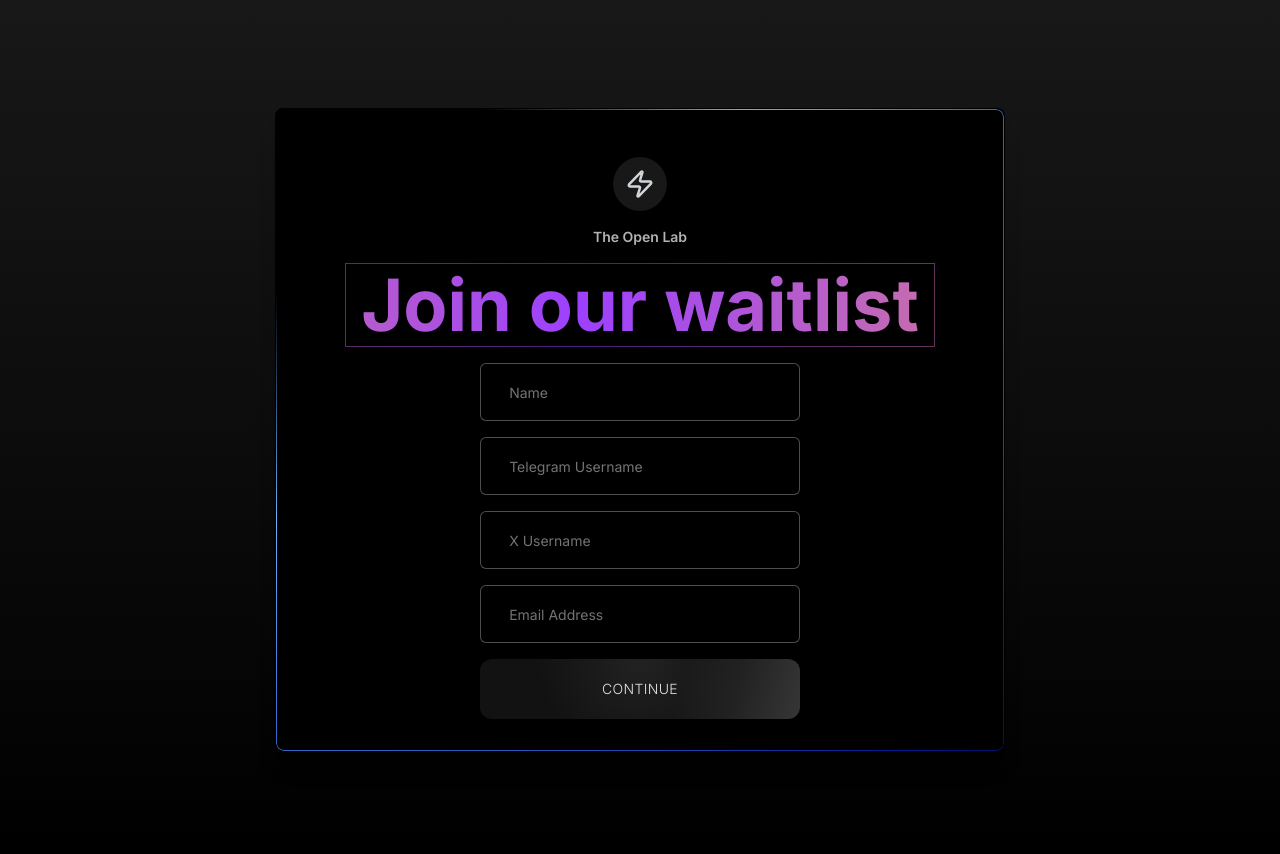
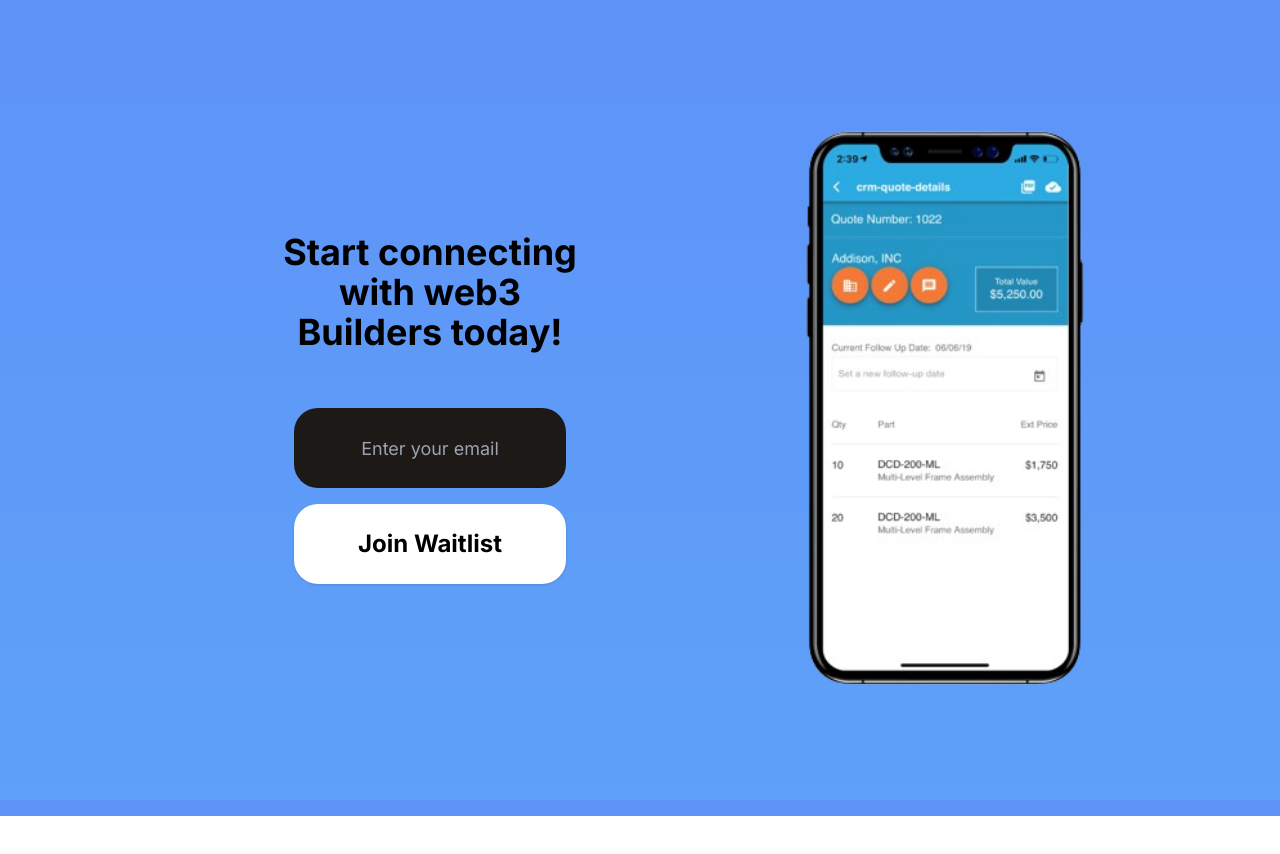
Before and after one commit to arewageek/tol-waitlist, a Next.js app: page / in a window 1280 px wide. Shown: the top 854 px of the page. After the commit the page ends 816 px from the top, so only its background shows below. Built offline with nearby package versions, Linux system fonts and the light colour scheme.

Commit message:
Waitlist landing page redesigned

```diff
--- a/src/actions/waitlist.actions.ts
+++ b/src/actions/waitlist.actions.ts
@@ -66,3 +66,27 @@ export async function getBalance(id: string): Promise<number> {
     return 0;
   }
 }
+
+export async function joinWaitlistWithEmail(
+  email: string
+): Promise<"success" | "unknownError"> {
+  connectMongoDB();
+  try {
+    const waitlist = new Waitlist({
+      email,
+      referredBy: "admin",
+      referralCode: crypto.randomUUID(),
+      score: 5000,
+    });
+
+    const waitlistId = await waitlist.save();
+
+    const id = await waitlistId._id.toLocaleString();
+
+    console.log(waitlistId);
+    return id;
+  } catch (error) {
+    console.log(error);
+    return "unknownError";
+  }
+}
--- a/src/app/globals.css
+++ b/src/app/globals.css
@@ -64,7 +64,7 @@
     @apply border-border;
   }
   body {
-    @apply bg-background text-foreground;
+    @apply bg-gradient-to-b from-[#5e93f8] to-[#5EA1F8];
   }
 }
 
--- a/src/app/page.tsx
+++ b/src/app/page.tsx
@@ -1,4 +1,5 @@
 import WaitlistForm from "@/components/forms/WaitlistForm";
+import WaitlistForm2 from "@/components/forms/WaitlistForm2";
 import AnimatedGradientText from "@/components/magicui/animated-gradient-text";
 import GridPattern from "@/components/magicui/grid-pattern";
 import Meteors from "@/components/magicui/meteors";
@@ -13,66 +14,21 @@ import Image from "next/image";
 
 export default function Home() {
   return (
-    <main className="flex min-h-screen flex-col items-center justify-between bg-gradient-to-b from-[#181818] to-black max-w-screen p-0">
-      {/* <div className="relative flex h-[500px] w-full flex-col items-center justify-center overflow-hidden rounded-lg border bg-black md:shadow-xl">
-        <GridPattern
-          squares={[
-            [4, 4],
-            [5, 1],
-            [8, 2],
-            [5, 3],
-            [5, 5],
-            [10, 10],
-            [12, 15],
-            [15, 10],
-            [10, 15],
-            [15, 10],
-            [10, 15],
-            [15, 10],
-          ]}
-          className={cn(
-            "[mask-image:radial-gradient(400px_circle_at_center,white,transparent)]",
-            "inset-x-0 inset-y-[-30%] h-[200%] skew-y-12",
-          )}
-          height={100}
-        />
-        <p className="z-10 whitespace-pre-wrap text-center text-5xl font-medium tracking-tighter text-white">
-          Grid Pattern
-        </p>
-      </div> */}
+    <main className="flex min-h-screen flex-col items-center justify-between max-w-screen p-0">
+      <div className="min-h-screen w-full py-20">
+        <div className="flex flex-col lg:flex-row items-center justify-center gap-x-5 w-full lg:px-12 py-5 h-full">
 
-      <div className="min-h-screen w-full py-20">
-        <div className="flex items-center justify-center w-full lg:px-12 py-5 h-full flex-col">
+          <div className="w-full p-2 lg:px-[140px] lg:w-1/2 flex flex-col gap-y-10 items-center">
 
-          <div className="w-full p-2 lg:px-[30px] lg:w-2/3 flex flex-col gap-y-4 items-center">
+            <h2 className="text-4xl font-bold text-center">
+              Start connecting with web3 Builders today!
+            </h2>
 
-            <ShineBorder
-              className="relative flex py-8 h-auto w-full overflow-y-auto border-transparent flex-col items-center justify-center overflow-hidden rounded-lg border bg-black md:shadow-xl gap-y-4"
-              color={["#66B2FF", "#3366CC", "#00188F"]}
-            >
-              <div className="rounded-full p-3 bg-[#181818] text-gray-300 cursorpoin">
-                <Zap height={30} width={30} />
-              </div>
+            <WaitlistForm2 />
+          </div>
 
-              <div className="w-full text-gray-300 text-center">
-                <p className="text-sm font-semibold text-white/70 pb-4">
-                  The Open Lab
-                </p>
-                <AnimatedGradientText className="bg-transparent rounded-none">
-                  <h2
-                    className={cn(
-                      `md:text-7xl text-5xl font-bold text-white inline animate-gradient bg-gradient-to-r from-[#ffaa40] via-[#9c40ff] to-[#ffaa40] bg-[length:var(--bg-size)_100%] bg-clip-text text-transparent`,
-                    )}
-                  >
-                    Join our waitlist
-                  </h2>
-                </AnimatedGradientText>
-              </div>
-
-              <div className="w-full lg:w-1/2 px-4 z-50 text-gray-200">
-                <WaitlistForm />
-              </div>
-            </ShineBorder>
+          <div>
+            <img src={"/phone.png"} alt="" className="w-[500pt] lg:w-[300pt]" />
           </div>
         </div>
       </div>
--- a/src/components/Leaderboard.tsx
+++ /dev/null
@@ -1,36 +0,0 @@
-"use client "
-
-import {
-    Dialog,
-    DialogContent,
-    DialogDescription,
-    DialogFooter,
-    DialogHeader,
-    DialogTitle,
-    DialogTrigger,
-} from "@/components/ui/dialog"
-import React from 'react'
-
-const Leaderboard = ({ id, isModalOpen }: { id: string, isModalOpen: boolean }) => {
-    const closeModal = () => {
-        isModalOpen = false;
-    }
-
-    return (
-        <Dialog open={isModalOpen} onOpenChange={closeModal} >
-
-            <DialogContent>
-                <DialogHeader>
-                    <DialogTitle>Leaderboard</DialogTitle>
-                </DialogHeader>
-                <div className="mt-2 text-xl font-medium text-center">
-
-
-                </div>
-            </DialogContent>
-
-        </Dialog>
-    )
-}
-
-export default Leaderboard
--- /dev/null
+++ b/src/components/forms/WaitlistForm2.tsx
@@ -0,0 +1,52 @@
+"use client"
+
+import React, { SyntheticEvent, useState } from 'react'
+import { Input } from '../ui/input'
+import { Button } from '../ui/button'
+import { joinWaitlistWithEmail } from '@/actions/waitlist.actions'
+import { toast } from 'react-toastify'
+
+const WaitlistForm2 = () => {
+    const [email, setEmail] = useState<string>('')
+
+    const handleSubmit = (e: SyntheticEvent) => {
+        e.preventDefault()
+
+        try {
+            const joinWL = async () => {
+                const joinWaitlist = await joinWaitlistWithEmail(email)
+
+                if (joinWaitlist == "unknownError") {
+                    toast.error("Could not join waitlist")
+                }
+                else {
+                    toast.success("You have successfully joined our waitlist")
+                    window.location.href = `/waitlist/${joinWaitlist}`
+                    console.log(joinWaitlist)
+                }
+            }
+            joinWL()
+
+        }
+        catch (error) {
+            console.log(error)
+            toast.error("An error occurred")
+        }
+    }
+
+    return (
+        <form onSubmit={handleSubmit} className="flex gap-y-4 flex-col w-full mt-4">
+            <div className="w-full px-5">
+                <Input value={email} onChange={(e) => setEmail(e.target.value)} type="email" className="bg-stone-900 px-5 py-6 text-lg h-[60pt] rounded-3xl ring-0 focus-within:ring-0 focus-visible:ring-0 border-0 text-center w-full text-gray-50 placeholder:text-gray-400" placeholder="Enter your email" />
+            </div>
+
+            <div className="w-full px-5">
+                <Button className="w-full h-[60pt] rounded-3xl font-bold text-2xl text-black bg-white shadow transition hover:shadow-sm hover:text-black/80 duration-100">
+                    Join Waitlist
+                </Button>
+            </div>
+        </form>
+    )
+}
+
+export default WaitlistForm2
--- a/src/components/tasks/AllTasks.tsx
+++ b/src/components/tasks/AllTasks.tsx
@@ -10,7 +10,7 @@ const AllTasks = () => {
     return (
         <>
             {filteredTasks.length > 0
-                ? filteredTasks.map((task, id) => <WLTasks id={task.id!} name={task.name} description={task.description} reward={task.reward} key={id} />)
+                ? filteredTasks.map((task, id) => <WLTasks id={task.id!} name={task.name} description={task.description} reward={task.reward} key={id} url={task.url} />)
                 : <div className='border-2 border-sky-300/30 rounded-xl px-4 py-5 flex items-center justify-center text-lg font-medium'>
                     No available task 🤷‍♂️
                 </div>}
--- a/src/components/tasks/WLTask.tsx
+++ b/src/components/tasks/WLTask.tsx
@@ -6,16 +6,18 @@ import { toast } from 'react-toastify'
 import { Rocket } from 'lucide-react'
 import { useUserStore } from '@/store/user'
 import TaskCompletion, { TasksCompletionInterface } from '@/models/taskCompletion'
+import { url } from 'inspector'
 
 export type WLTask = {
     name: string,
     description?: string,
     reward: number,
-    id: string
-    uid?: string
+    id: string,
+    uid?: string,
+    url: string
 }
 
-const WLTasks = ({ name, description, reward, id }: WLTask) => {
+const WLTasks = ({ name, description, reward, id, url }: WLTask) => {
     const [completion, setCompletion] = useState<boolean>()
     const [isLoading, setIsLoading] = useState<boolean>()
 
@@ -47,7 +49,8 @@ const WLTasks = ({ name, description, reward, id }: WLTask) => {
             setTimeout(() => setIsLoading(false), 1000)
         }
         else {
-            setTimeout(() => setCompletion(true), 4000)
+            setTimeout(() => setCompletion(true), 2000)
+            window.open(url)
         }
 
 
--- a/src/models/waitlist.ts
+++ b/src/models/waitlist.ts
@@ -2,12 +2,12 @@ import mongoose, { Schema } from "mongoose";
 
 const waitlistSchema = new Schema(
   {
-    name: { type: String, required: true },
+    name: { type: String, required: false },
     email: { type: String, required: true },
-    telegram: { type: String, required: true },
-    twitter: { type: String, required: true },
+    telegram: { type: String, required: false },
+    twitter: { type: String, required: false },
     wallet: { type: String, required: false },
-    referredBy: { type: String, required: true },
+    referredBy: { type: String, required: true, default: "admin" },
     referralCode: { type: String, require: true },
     score: { type: Number, required: false, default: 5000 },
   },
```
Also changed, not shown: public/phone.png (added), public/pp.jpg (added).
